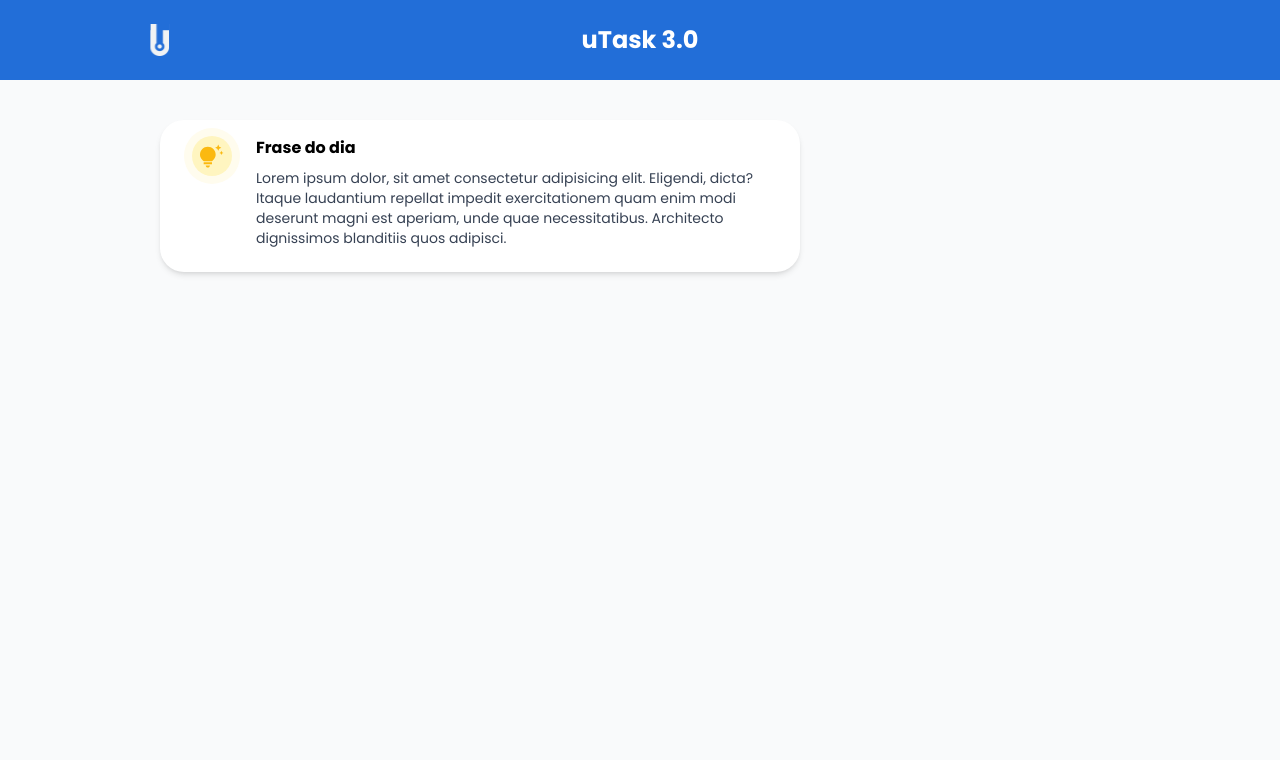
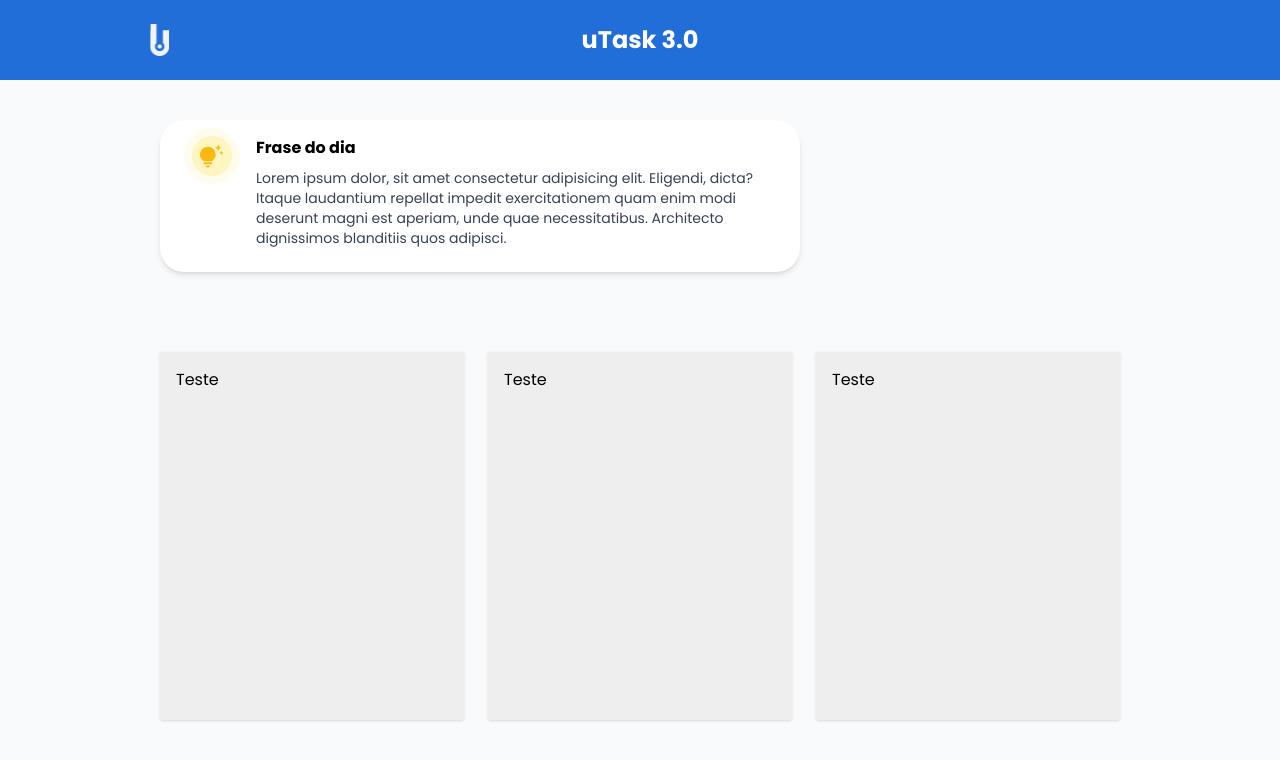
Before and after one commit to miguelnsimoes/utask-3.0, a React (Vite) app in the folder frontend/: page /kanban in a window 1280 px wide. Shown: the top 760 px of the page. Built offline with nearby package versions, Linux system fonts and the light colour scheme.

Commit message:
estruturacao fundo dos board para cards

```diff
--- /dev/null
+++ b/frontend/src/components/KanbanColumn.tsx
@@ -0,0 +1,11 @@
+interface Props {
+    title: string
+}
+
+export function KanbanColumn({ title }: Props) {
+    return (
+        <div className="flex flex-col flex-1 bg-[#EEEEEE] p-4 rounded-x1 shadow-sm">
+            Teste
+        </div>
+    )
+}
--- a/frontend/src/pages/Kanban.tsx
+++ b/frontend/src/pages/Kanban.tsx
@@ -1,11 +1,17 @@
 import { KanbanHeader } from '../components/KanbanHeader'
 import { QuoteCard } from '../components/QuoteCard'
+import { KanbanColumn } from '../components/KanbanColumn'
 
 export function Kanban() {
     return (
         <div className="flex flex-col h-screen bg-gray-50">
             <KanbanHeader />
             <QuoteCard />
+            <div className="flex flex-1 gap-6 px-40 py-20">
+                <KanbanColumn title="A fazer" />
+                <KanbanColumn title="Em andamento" />
+                <KanbanColumn title="Feito" />
+            </div>
         </div>
     )
 }
```
